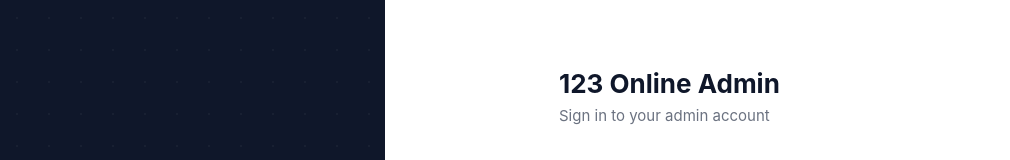
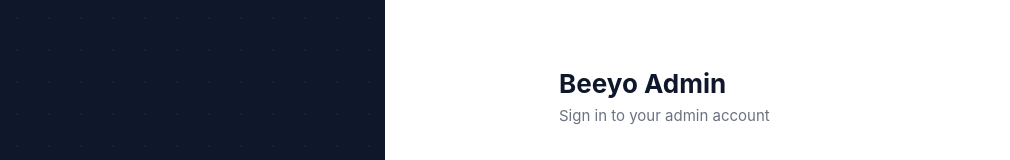
Before and after one commit to 123-technical/deliveryapp-admin-dashboard, a React (Vite) app: page /login in a window 1280 px wide. Shown: the part 126-286 px from the top of the page, without its empty margins (127-1137 px from the left). Built offline with nearby package versions, Linux system fonts and the light colour scheme; no server answers.

Commit message:
Name changes

```diff
--- a/src/layouts/AdminLayout.tsx
+++ b/src/layouts/AdminLayout.tsx
@@ -125,7 +125,7 @@ export default function AdminLayout({ children }: AdminLayoutProps) {
             >
               🛒
             </span>
-            {!collapsed && <span>123 Online Admin</span>}
+            {!collapsed && <span>Beeyo Admin</span>}
           </div>
 
           {/* Nav */}
--- a/src/pages/Login.tsx
+++ b/src/pages/Login.tsx
@@ -107,13 +107,13 @@ export default function LoginPage() {
     return null;
   }
 
-  const [tab, setTab]         = useState<TabKey>("mobile");
-  const [mobile, setMobile]   = useState("");
+  const [tab, setTab] = useState<TabKey>("mobile");
+  const [mobile, setMobile] = useState("");
   const [username, setUsername] = useState("");
   const [password, setPassword] = useState("");
-  const [showPw, setShowPw]   = useState(false);
+  const [showPw, setShowPw] = useState(false);
   const [loading, setLoading] = useState(false);
-  const [errors, setErrors]   = useState<Record<string, string>>({});
+  const [errors, setErrors] = useState<Record<string, string>>({});
   const [apiError, setApiError] = useState("");
 
   // ── Validation ──────────────────────────────────────────────────────────────
@@ -205,7 +205,7 @@ export default function LoginPage() {
           {/* Heading */}
           <div style={{ marginBottom: 36 }}>
             <h1 style={{ fontSize: 26, fontWeight: 700, color: "#0F172A", margin: "0 0 6px" }}>
-              123 Online Admin
+              Beeyo Admin
             </h1>
             <p style={{ fontSize: 15, color: "#6B7280", margin: 0 }}>
               Sign in to your admin account
```
